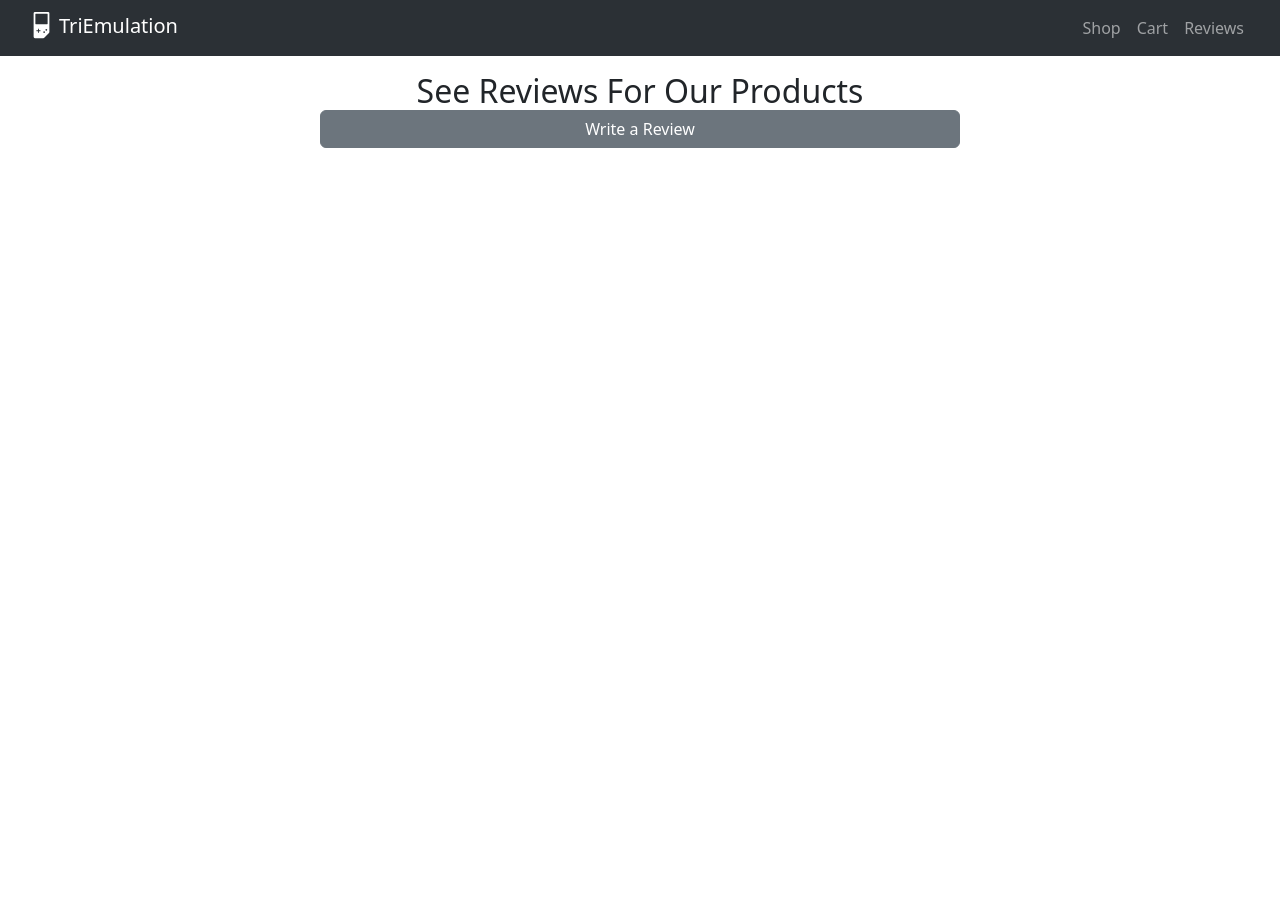
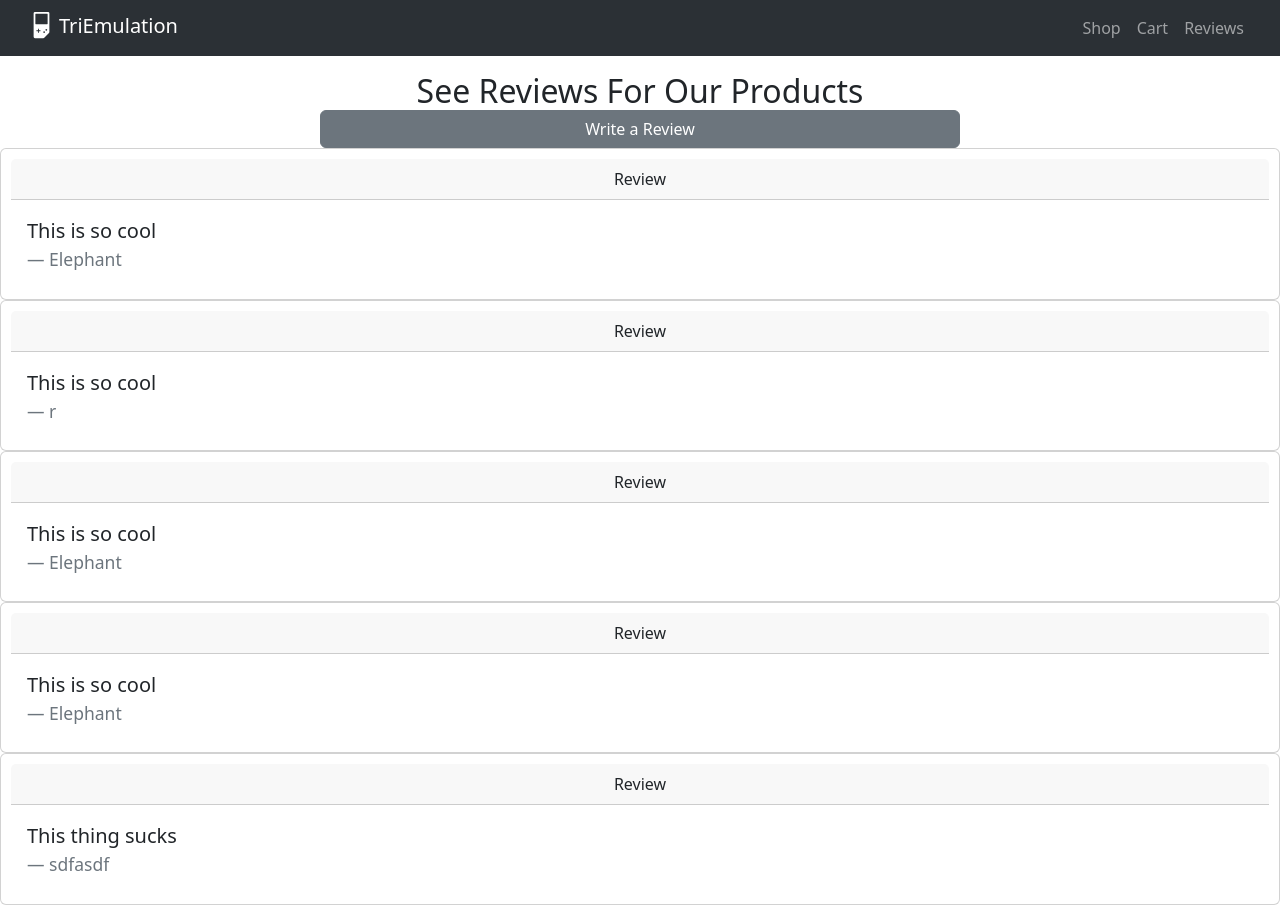
Before and after one commit to Trizee/phase-2-project, a React (Vite) app: page /reviews in a window 1280 px wide. Before the commit the page ends 800 px from the top, so only its background shows below. Built offline with nearby package versions, Linux system fonts and the light colour scheme; data requests are answered from the project's data file.

Commit message:
added review cards

```diff
--- a/db.json
+++ b/db.json
@@ -4,6 +4,26 @@
       "name": "Elephant",
       "review": "This is so cool",
       "id": 1
+    },
+    {
+      "name": "r",
+      "review": "This is so cool",
+      "id": 2
+    },
+    {
+      "name": "Elephant",
+      "review": "This is so cool",
+      "id": 3
+    },
+    {
+      "name": "Elephant",
+      "review": "This is so cool",
+      "id": 4
+    },
+    {
+      "name": "sdfasdf",
+      "review": "This thing sucks",
+      "id": 5
     }
   ],
   "checkouts": []
--- /dev/null
+++ b/src/components/ReviewCard.jsx
@@ -0,0 +1,24 @@
+import Card from 'react-bootstrap/Card';
+
+function ReviewCard({data}){
+
+    const {name , review} = data
+
+    return (
+        <Card style={{padding: '10px'}}>
+          <Card.Header style={{textAlign: 'center'}}>Review</Card.Header>
+          <Card.Body>
+            <blockquote className="blockquote mb-0">
+              <p>
+                {review}
+              </p>
+              <footer className="blockquote-footer">
+                {name}
+              </footer>
+            </blockquote>
+          </Card.Body>
+        </Card>
+      );
+}
+
+export default ReviewCard
--- a/src/components/Reviews.jsx
+++ b/src/components/Reviews.jsx
@@ -1,4 +1,5 @@
-import { useState } from 'react';
+import { useEffect, useState } from 'react';
+import ReviewCard from './ReviewCard';
 import Button from '@mui/material/Button';
 import TextField from '@mui/material/TextField';
 import Dialog from '@mui/material/Dialog';
@@ -24,6 +25,12 @@ function Reviews(){
       setOpen(false);
     };
 
+    useEffect(()=>{
+      fetch('http://localhost:3000/reviews')
+      .then(r => r.json())
+      .then(data => setReviewArray(data))
+    },[])
+
     function postReview(){
       const newReview ={
         name: name,
@@ -39,6 +46,7 @@ function Reviews(){
       handleClose()
     }
 
+    const reviewDisplay = reviewArray.map(individualCard => <ReviewCard data={individualCard}/>)
 
     return(
     <>
@@ -46,6 +54,7 @@ function Reviews(){
         <div class="d-grid gap-2 col-6 mx-auto">
              <button class="btn btn-secondary" type="button" onClick={handleClickOpen}>Write a Review</button>
          </div>
+         {reviewDisplay}
       <Dialog open={open} onClose={handleClose}>
         <DialogTitle>Write a Review</DialogTitle>
         <DialogContent>
```
